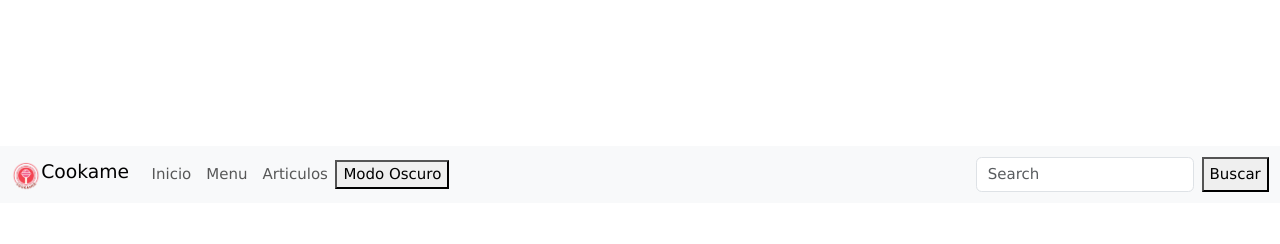
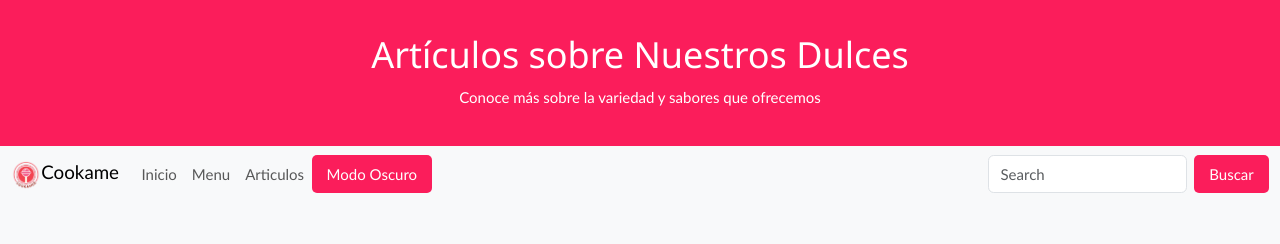
Before and after one commit to Neytiry0/Cookamee, a plain HTML site: page Articulo.html in a window 1280 px wide. Shown: the top 244 px of the page. Drawn offline with nearby package versions, Linux system fonts and the light colour scheme; the site is published under a folder, as on GitHub Pages, so addresses that start at the root find nothing; a web font is replaced by a local one.

Commit message:
Update Articulo.html

```diff
--- a/Articulo.html
+++ b/Articulo.html
@@ -16,8 +16,8 @@
     <link href="https://fonts.googleapis.com/css2?family=Roboto:wght@400;700&display=swap" rel="stylesheet">
     <link rel="stylesheet"
         href="https://cdnjs.cloudflare.com/ajax/libs/bootstrap-icons/1.10.3/font/bootstrap-icons.min.css">
-    <link rel="stylesheet" href="/CSS/Articulo.css">
-    <script src="/JS/Articulo.js"></script>
+    <link rel="stylesheet" href="CSS/Articulo.css">
+    <script src="JS/Articulo.js"></script>
 </head>
 
 <body>
@@ -36,13 +36,13 @@
             <div class="collapse navbar-collapse" id="navbarNav">
                 <ul class="navbar-nav">
                     <li class="nav-item">
-                        <a class="nav-link" href="/Index.html">Inicio</a>
+                        <a class="nav-link" href="Index.html">Inicio</a>
                     </li>
                     <li class="nav-item">
-                        <a class="nav-link" href="/Menu.html">Menu</a>
+                        <a class="nav-link" href="Menu.html">Menu</a>
                     </li>
                     <li class="nav-item">
-                        <a class="nav-link" href="/Articulo.html">Articulos</a>
+                        <a class="nav-link" href="Articulo.html">Articulos</a>
                     </li>
                 </ul>
                 <button class="btn-dark-mode" onclick="toggleDarkMode()">Modo Oscuro</button>
```
